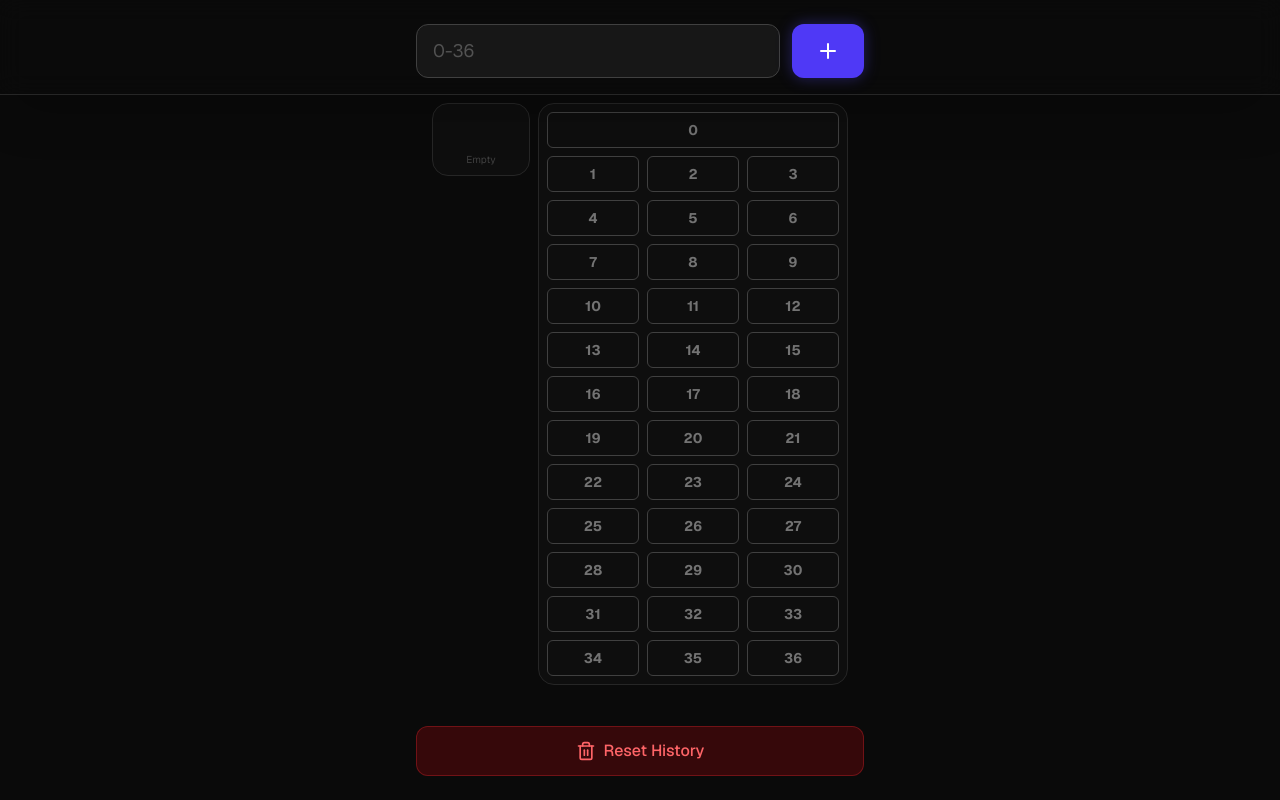
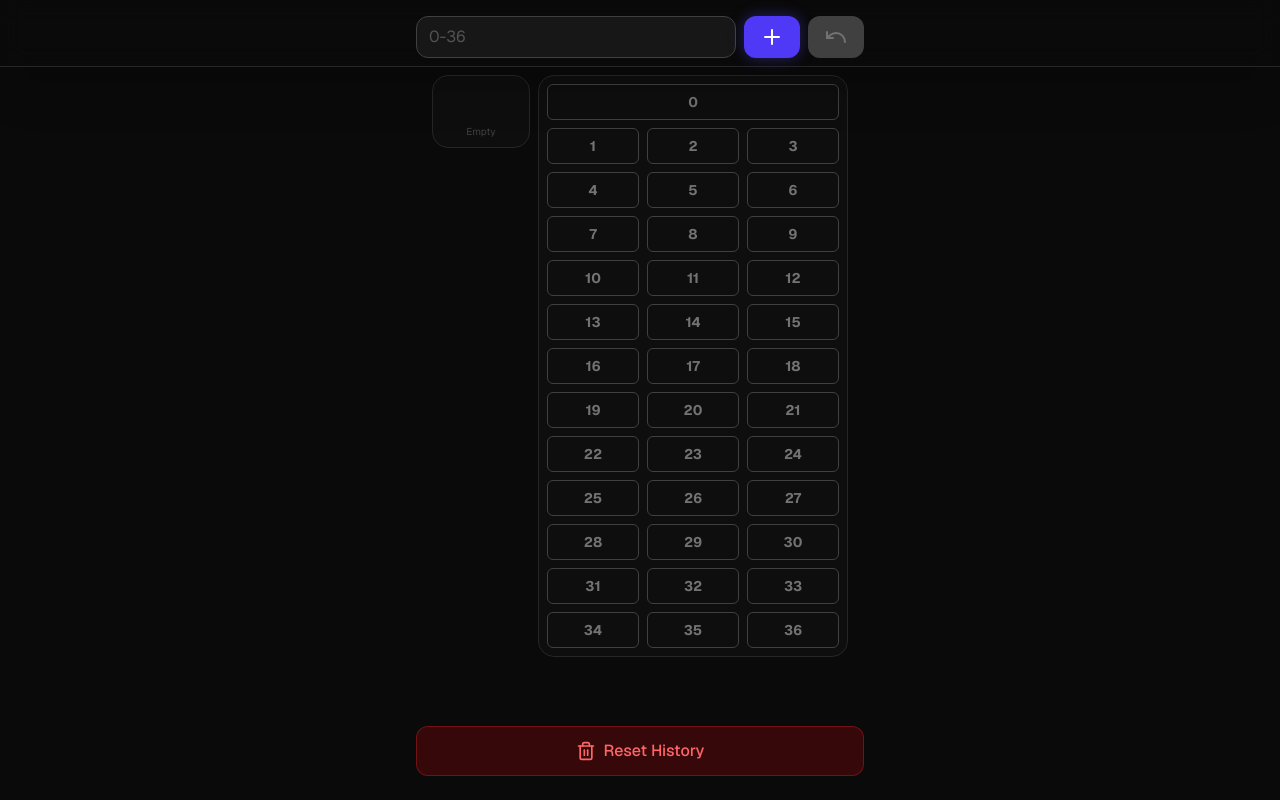
Before and after one commit to itzRaghav14/label-highlighter, a Next.js app: page / in a window 1280 px wide. Built offline with nearby package versions, Linux system fonts and the light colour scheme.

Commit message:
feat: added undo functionality

```diff
--- a/src/app/page.tsx
+++ b/src/app/page.tsx
@@ -83,8 +83,8 @@ export default function MobileDashboard() {
       return;
     }
 
-    // Update history: add to front, keep only last 20 entries
-    const newHistory = [num, ...history].slice(0, 20);
+    // Update history: add to front, keep only last 30 entries
+    const newHistory = [num, ...history].slice(0, 30);
     setHistory(newHistory);
 
     // Reset UI state
@@ -100,6 +100,20 @@ export default function MobileDashboard() {
    */
   const handleKeyDown = (e: React.KeyboardEvent) => {
     if (e.key === "Enter") handleAdd();
+  };
+
+  /**
+   * handleUndo - Removes the most recently added number from history
+   *
+   * Removes the first element from the history array
+   * Recalculates the top 9 numbers for highlighting
+   * Only available when history is not empty
+   */
+  const handleUndo = () => {
+    if (history.length > 0) {
+      const newHistory = history.slice(1);
+      setHistory(newHistory);
+    }
   };
 
   // ============================================================================
@@ -139,6 +153,8 @@ export default function MobileDashboard() {
         inputValue={inputValue}
         setInputValue={setInputValue}
         handleAdd={handleAdd}
+        handleUndo={handleUndo}
+        isUndoDisabled={history.length === 0}
         handleKeyDown={handleKeyDown}
         inputRef={inputRef}
       />
--- a/src/components/Header.tsx
+++ b/src/components/Header.tsx
@@ -1,4 +1,4 @@
-import { Plus } from "lucide-react";
+import { Plus, Undo } from "lucide-react";
 import { motion } from "framer-motion";
 
 /**
@@ -13,6 +13,10 @@ interface HeaderProps {
   setInputValue: (value: string) => void;
   /** Function to handle adding a number to history */
   handleAdd: () => void;
+  /** Function to handle undoing the last addition */
+  handleUndo: () => void;
+  /** Whether the undo button should be disabled */
+  isUndoDisabled: boolean;
   /** Function to handle keyboard events (Enter key) */
   handleKeyDown: (e: React.KeyboardEvent) => void;
   /** Ref to the input field for programmatic focus */
@@ -34,16 +38,16 @@ interface HeaderProps {
  * - Keyboard support (Enter to add)
  * - Mobile-optimized input (inputMode="numeric")
  */
-export function Header({ inputValue, setInputValue, handleAdd, handleKeyDown, inputRef }: HeaderProps) {
+export function Header({ inputValue, setInputValue, handleAdd, handleUndo, isUndoDisabled, handleKeyDown, inputRef }: HeaderProps) {
 
   return (
     <motion.div
-      className="p-4 pt-6 pb-4 bg-neutral-950/80 backdrop-blur-md sticky top-0 z-50 border-b border-neutral-800 shadow-2xl"
+      className="px-6 pt-4 pb-2 bg-neutral-950/80 backdrop-blur-md sticky top-0 z-50 border-b border-neutral-800 shadow-2xl"
       initial={{ opacity: 0, y: -20 }}
       animate={{ opacity: 1, y: 0 }}
       transition={{ duration: 0.5, ease: "easeOut" }}
     >
-      <div className="flex gap-3 max-w-md mx-auto">
+      <div className="flex gap-2 max-w-md mx-auto">
         {/* Number Input Field */}
         <motion.input
           ref={inputRef} // Attach ref for programmatic focus
@@ -53,7 +57,7 @@ export function Header({ inputValue, setInputValue, handleAdd, handleKeyDown, in
           onChange={(e) => setInputValue(e.target.value)}
           onKeyDown={handleKeyDown} // Handle Enter key press
           placeholder="0-36"
-          className="flex-1 bg-neutral-900 border border-neutral-700 rounded-xl px-4 py-3 text-lg focus:outline-none focus:ring-2 focus:ring-indigo-500 transition-all placeholder:text-neutral-600"
+          className="flex-1 bg-neutral-900 border border-neutral-700 rounded-xl px-3 py-2 text-base focus:outline-none focus:ring-2 focus:ring-indigo-500 transition-all placeholder:text-neutral-600"
           whileFocus={{ scale: 1.02 }} // Subtle scale animation on focus
           transition={{ duration: 0.2 }}
         />
@@ -61,7 +65,7 @@ export function Header({ inputValue, setInputValue, handleAdd, handleKeyDown, in
         {/* Add Button */}
         <motion.button
           onClick={handleAdd} // Trigger number addition
-          className="bg-indigo-600 hover:bg-indigo-500 text-white px-6 rounded-xl font-bold shadow-[0_0_15px_rgba(79,70,229,0.4)] active:scale-95 transition-all flex items-center justify-center"
+          className="bg-indigo-600 hover:bg-indigo-500 text-white px-4 rounded-xl font-bold shadow-[0_0_15px_rgba(79,70,229,0.4)] active:scale-95 transition-all flex items-center justify-center"
           whileHover={{ scale: 1.05, boxShadow: "0 0 20px rgba(79,70,229,0.6)" }} // Enhanced glow on hover
           whileTap={{ scale: 0.95 }} // Press feedback
           initial={{ scale: 0.9 }} // Start slightly smaller
@@ -70,6 +74,28 @@ export function Header({ inputValue, setInputValue, handleAdd, handleKeyDown, in
         >
           <Plus className="w-6 h-6" /> {/* Plus icon from Lucide React */}
         </motion.button>
+
+        {/* Undo Button */}
+        <motion.button
+          onClick={handleUndo} // Trigger undo
+          disabled={isUndoDisabled}
+          className={`px-4 rounded-xl font-bold active:scale-95 transition-all flex items-center justify-center ${
+            isUndoDisabled
+              ? "bg-neutral-700 text-neutral-500 cursor-not-allowed"
+              : "bg-red-600 hover:bg-red-500 text-white shadow-[0_0_15px_rgba(239,68,68,0.4)]"
+          }`}
+          whileHover={
+            !isUndoDisabled
+              ? { scale: 1.05, boxShadow: "0 0 20px rgba(239,68,68,0.6)" }
+              : {}
+          } // Enhanced glow on hover if enabled
+          whileTap={!isUndoDisabled ? { scale: 0.95 } : {}} // Press feedback if enabled
+          initial={{ scale: 0.9 }} // Start slightly smaller
+          animate={{ scale: 1 }} // Animate to full size
+          transition={{ delay: 0.3, type: "spring", stiffness: 300 }} // Spring animation with delay
+        >
+          <Undo className="w-6 h-6" /> {/* Undo icon from Lucide React */}
+        </motion.button>
       </div>
     </motion.div>
   );
--- a/src/components/NumberBox.tsx
+++ b/src/components/NumberBox.tsx
@@ -36,7 +36,7 @@ export function NumberBox({ number, isActive, className }: NumberBoxProps) {
         // Conditional styling based on active state
         // Active State (Glowy)
         isActive
-          ? "bg-indigo-600 border-indigo-400 text-white shadow-[0_0_15px_rgba(99,102,241,0.6)] z-10 scale-102"
+          ? "bg-indigo-600 border-indigo-400 text-white shadow-[0_0_15px_rgba(99,102,241,0.6)] z-10"
           : // Inactive State (Outlined)
             "bg-transparent border-neutral-700 text-neutral-500 hover:border-neutral-500",
         className // Allow additional custom classes
```
